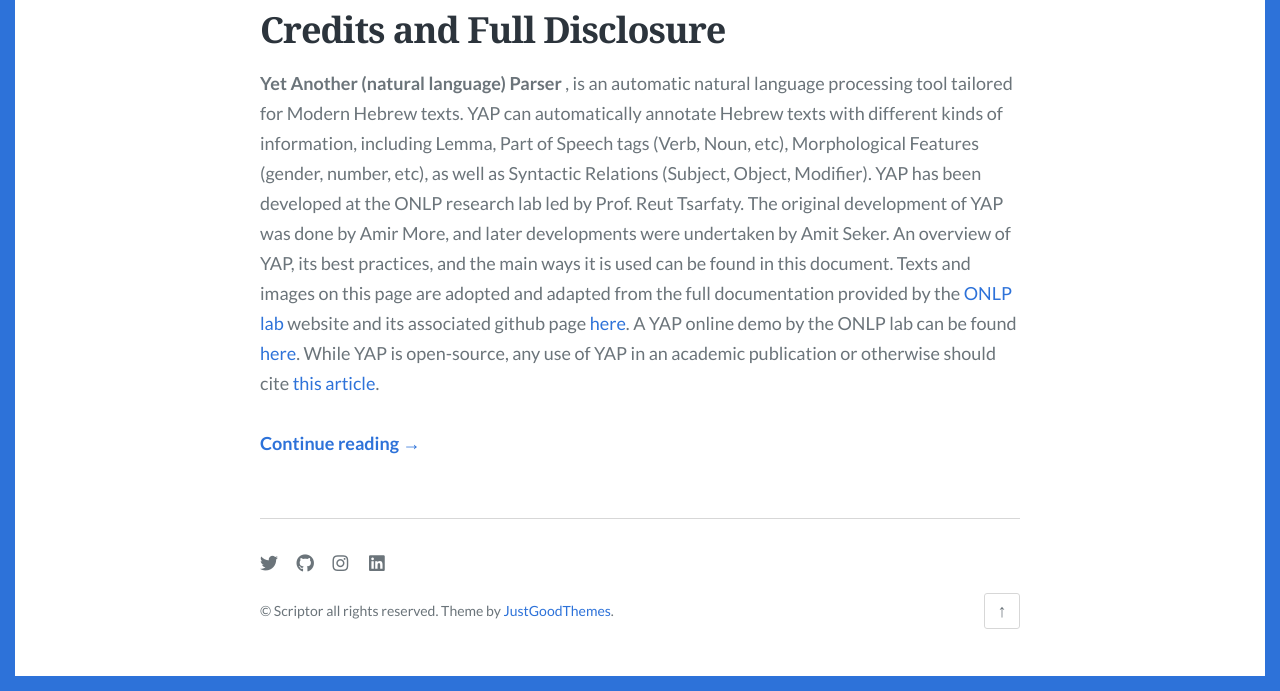
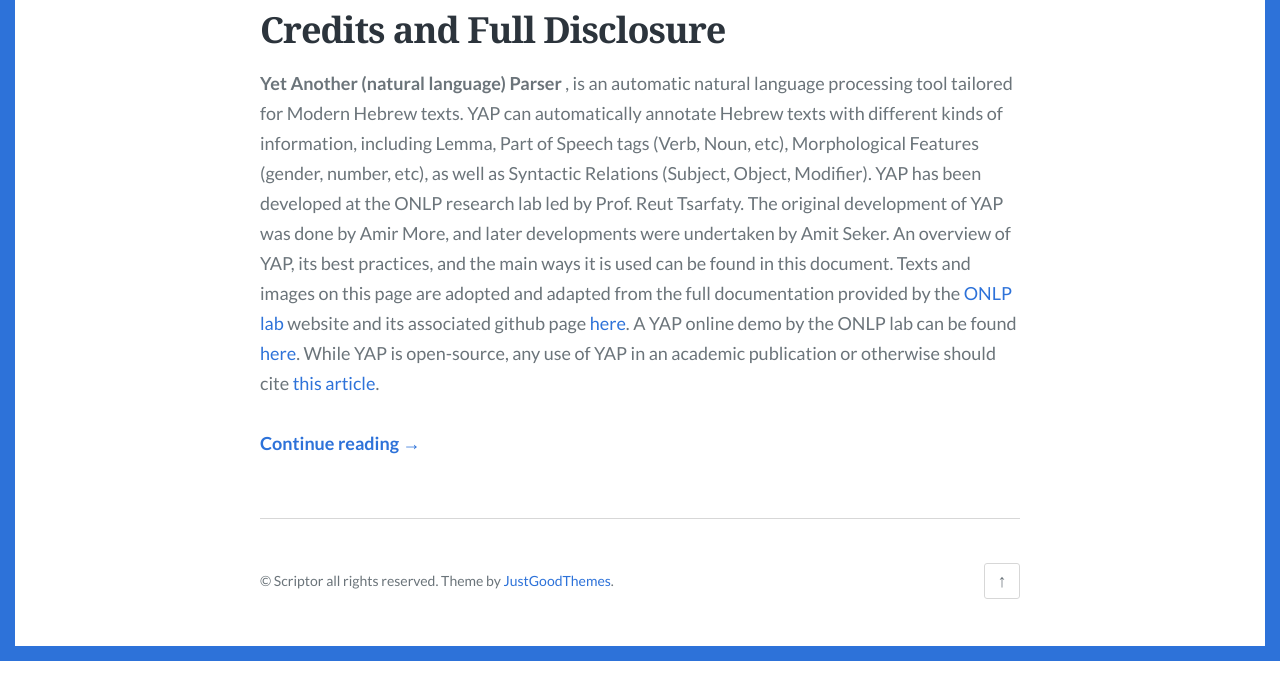
Before and after one commit to NNLP-IL/Blog, a Jekyll site: the page built from index.html, in a window 1280 px wide. Shown: the part 1235-1926 px from the top of the page. Built offline with Jekyll 4.4.1, drawn with Linux system fonts in a browser that asks for light colours; some web fonts are replaced; the list of posts is cut into pages by our own code; after the commit the page ends 1896 px from its top, so only the background shows below that.

```diff
--- a/_includes/social.html
+++ b/_includes/social.html
@@ -1,6 +1,6 @@
-{% for link in site.data.social.links %}
+<!-- {% for link in site.data.social.links %}
 <a href="{{ link.url }}" target="_blank" rel="noopener">
   <span class="{{ link.icon }}" aria-hidden="true"></span>
   <span class="screen-reader-text">{{ link.title }}</span>
 </a>
-{% endfor %}
+{% endfor %} -->
```
